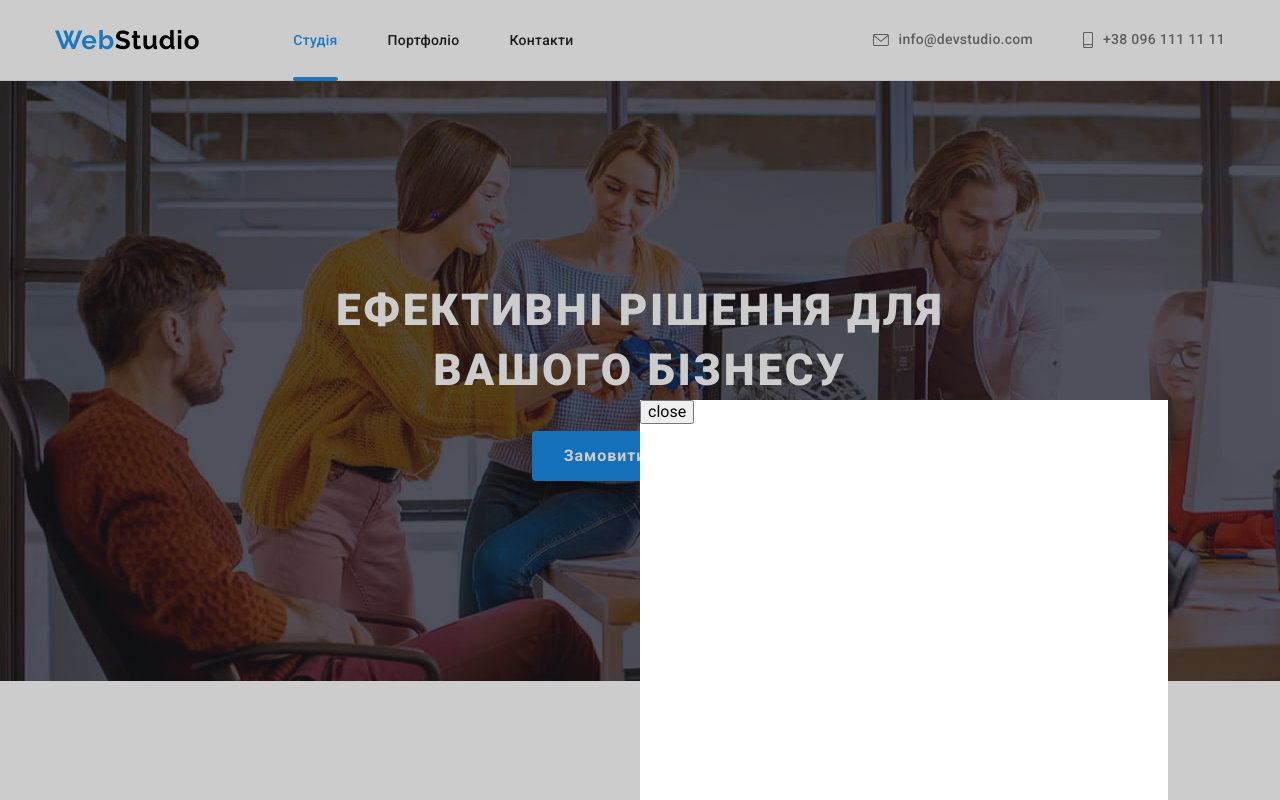
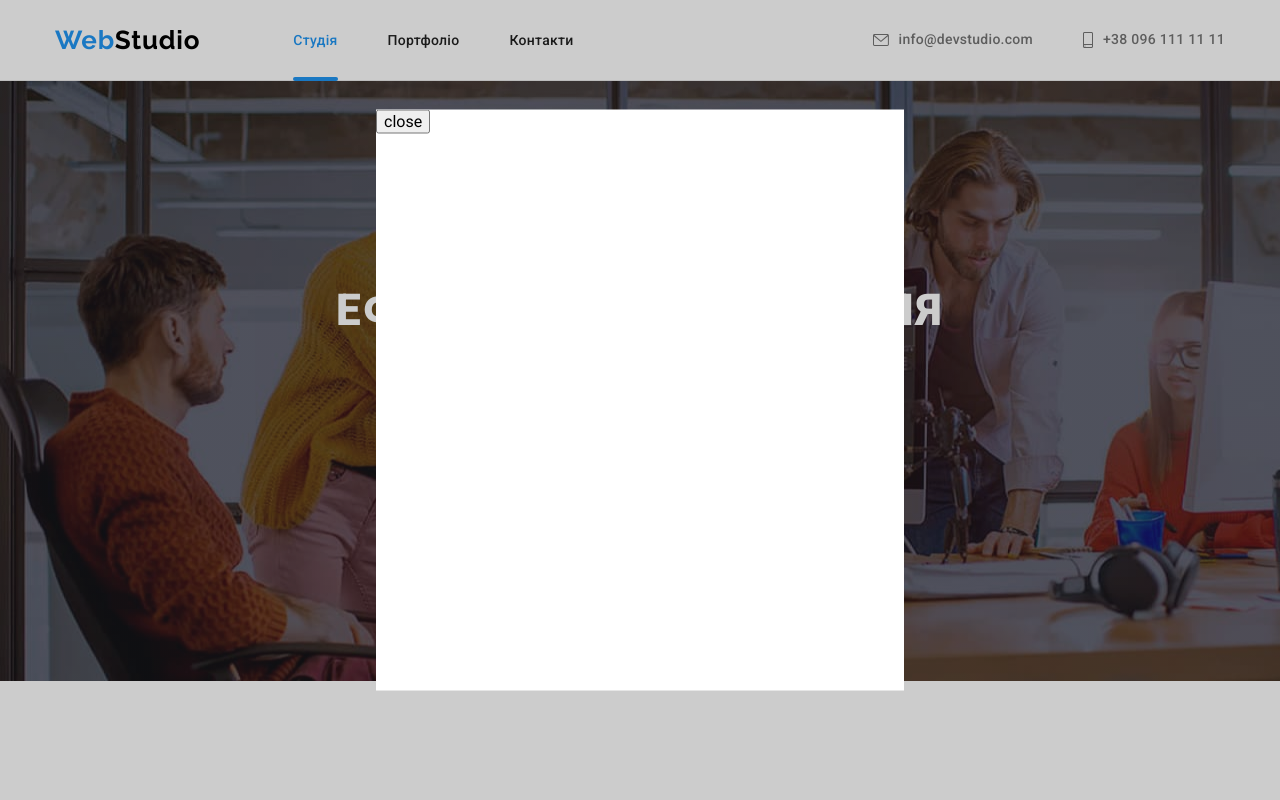
Before and after one commit to kvs2306/goit-markup-hw-05, a plain HTML site: page index.html in a window 1280 px wide. Both pictures are taken after a click on the button "Замовити послугу". Shown: the top 800 px of the page. Drawn offline with nearby package versions, Linux system fonts and the light colour scheme.

Commit message:
Update styles.css

```diff
--- a/css/styles.css
+++ b/css/styles.css
@@ -665,10 +665,10 @@ p {
   position: absolute;
   top: 50%;
   left: 50%;
-  transform: translate(-50% -50%);
+  transform: translate(-50%, -50%);
 
   min-width: 528px;
-  min-height: 521px;
+  min-height: 581px;
 
   background: var(--bgd-color);
 }
```
